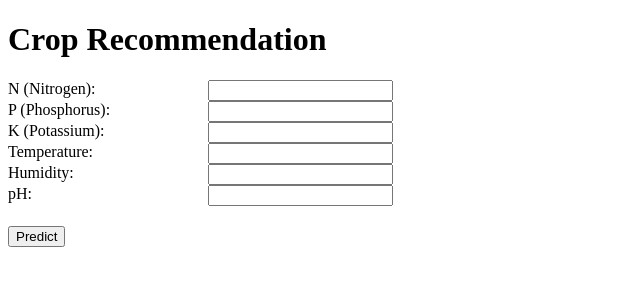
After one commit to Try3D/IN_Atom_Envithon24, a Flask app: page /predict in a window 1280 px wide. The commit adds this page. Shown: the top 300 px of the page, without its empty margins (0-640 px from the left). Run offline with Flask 3, Linux system fonts and the light colour scheme; parts of the project's set-up code (start-up, migrations or seed data) failed here and were passed over.

Commit message:
Working Plant recomender system

```diff
--- a/app.py
+++ b/app.py
@@ -2,12 +2,14 @@ from flask import Flask, jsonify, request, render_template
 from tensorflow.keras.models import load_model
 from tensorflow.keras.preprocessing.image import img_to_array
 import numpy as np
+import joblib
 from PIL import Image
 import io
 
 app = Flask(__name__)
 
 model = load_model("./model_building/model.h5")
+lightgbm_model = joblib.load("./model_building/lgb.pkl")
 
 
 def preprocess(image, target_size=(225, 225)):
@@ -21,20 +23,39 @@ def preprocess(image, target_size=(225, 225)):
     return x
 
 
-@app.route("/detect")
-def index():
-    return render_template("detect.html")
+@app.route("/detect", methods=["GET", "POST"])
+def detect():
+    if request.method == "GET":
+        return render_template("detect.html")
 
-
-@app.route("/detect", methods=["POST"])
-def detect():
     data = request.files["file"]
     image_blob = data.read()
+
     x = preprocess(image_blob, target_size=(225, 225))
+
     prediction = model.predict(x)
     labels = {0: "Healthy", 1: "Powdery", 2: "Rust"}
     pred_label = labels[np.argmax(prediction)]
+
     return jsonify({"prediction": pred_label})
+
+
+@app.route("/predict", methods=["GET", "POST"])
+def predict():
+    if request.method == "GET":
+        return render_template("predict.html")
+
+    N = int(request.form.get("N"))
+    P = int(request.form.get("P"))
+    K = int(request.form.get("K"))
+    temperature = float(request.form.get("temperature"))
+    humidity = float(request.form.get("humidity"))
+    ph = float(request.form.get("ph"))
+
+    input_array = np.array([N, P, K, temperature, humidity, ph]).reshape(1, -1)
+    prediction = lightgbm_model.predict(input_array)[0]
+
+    return jsonify({"prediction": prediction})
 
 
 if __name__ == "__main__":
--- /dev/null
+++ b/static/css/predict.css
@@ -0,0 +1,16 @@
+.container {
+  display: flex;
+}
+
+.left {
+  width: 200px;
+}
+
+.right {
+  width: 200px;
+}
+
+.button {
+  padding-top: 20px;
+  padding-bottom: 20px;
+}
--- /dev/null
+++ b/static/js/predict.js
@@ -0,0 +1,22 @@
+const form = document.getElementById("cropForm");
+
+document.querySelector("form").addEventListener("submit", predictCrop);
+
+function capitalizeFirstLetter(string) {
+  return string.charAt(0).toUpperCase() + string.slice(1);
+}
+
+function predictCrop(e) {
+  e.preventDefault();
+  let formData = new FormData(form);
+
+  fetch("/predict", {
+    method: "POST",
+    body: formData,
+  })
+    .then((response) => response.json())
+    .then((data) => {
+      document.getElementById("result-container").innerHTML =
+        "<p>Prediction: " + capitalizeFirstLetter(data.prediction) + "</p>";
+    });
+}
--- /dev/null
+++ b/templates/predict.html
@@ -0,0 +1,53 @@
+<!DOCTYPE html>
+<html lang="en">
+
+<head>
+  <meta charset="UTF-8">
+  <meta name="viewport" content="width=device-width, initial-scale=1.0">
+  <title>Crop Recommendation</title>
+  <script src="/static/js/predict.js" defer></script>
+  <link href="/static/css/predict.css" rel="stylesheet">
+</head>
+
+<body>
+  <h1>Crop Recommendation</h1>
+  <form id="cropForm" method="POST" action="/predict">
+    <div class="container">
+      <div class="left"><label for="N">N (Nitrogen):</label></div>
+      <div class="right"><input type="text" name="N" required></div>
+    </div>
+
+    <div class="container">
+      <div class="left"><label for="P">P (Phosphorus):</label></div>
+      <div class="right"><input type="text" name="P" required></div>
+    </div>
+
+    <div class="container">
+      <div class="left"><label for="K">K (Potassium):</label></div>
+      <div class="right"><input type="text" name="K" required></div>
+    </div>
+
+    <div class="container">
+      <div class="left"><label for="temperature">Temperature:</label></div>
+      <div class="right"><input type="text" name="temperature" required></div>
+    </div>
+
+    <div class="container">
+      <div class="left"><label for="humidity">Humidity:</label></div>
+      <div class="right"><input type="text" name="humidity" required></div>
+    </div>
+
+    <div class="container">
+      <div class="left"><label for="ph">pH:</label></div>
+      <div class="right"><input type="text" name="ph" required></div>
+    </div>
+
+    <div class="button">
+      <button type="submit">Predict</button>
+    </div>
+  </form>
+
+  <div id="result-container"></div>
+</body>
+
+</html>
```
Also changed, not shown: requirements.txt (+232 -2 lines), static/js/detect.js (added, +17 -0 lines), templates/detect.html (+2 -17 lines), README.md, model_building/Crop_recommendation.csv (added), 4 other files.
